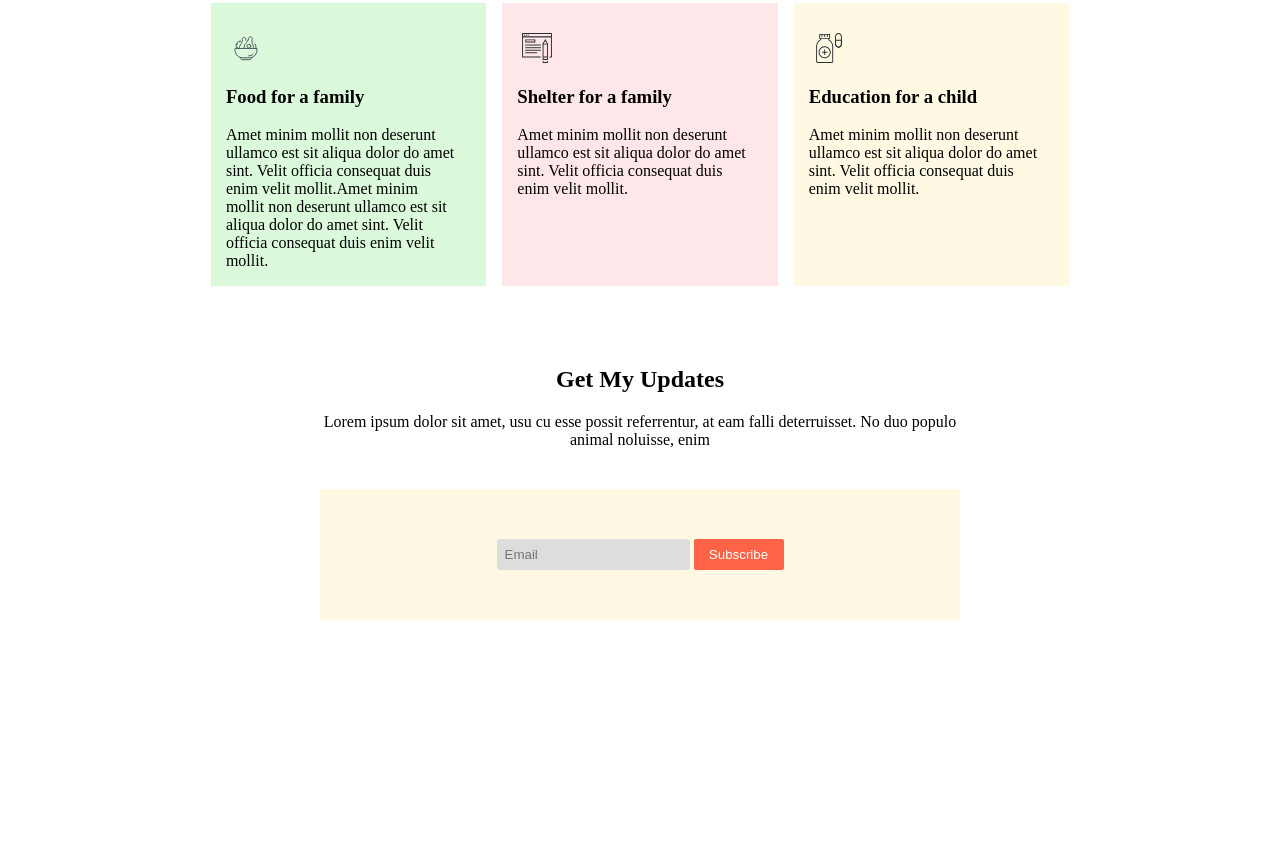
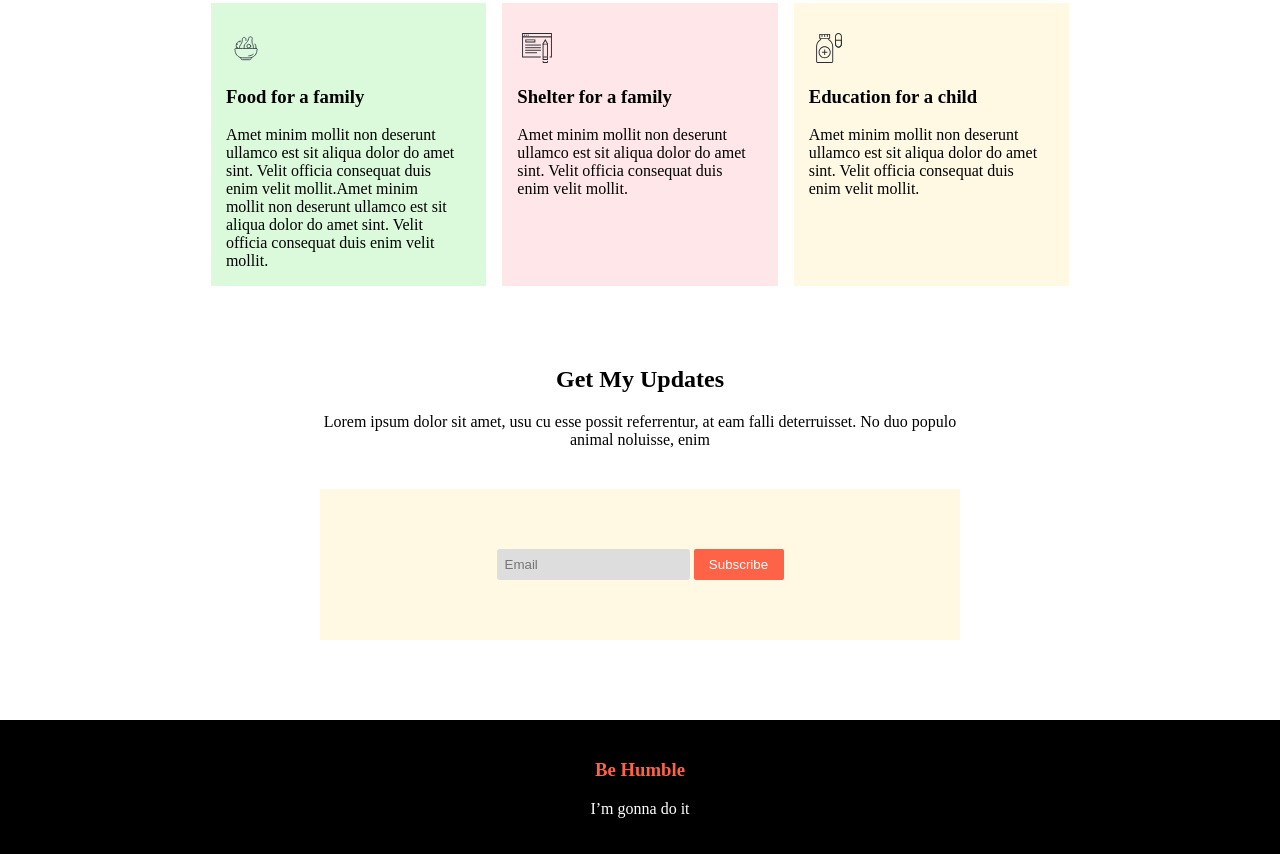
Before and after one commit to atik94/donate-today, a plain HTML site: page index.html in a window 1280 px wide. Shown: the part 1257-2111 px from the top of the page. Before the commit the page ends 1877 px from the top, so only its background shows below. Drawn offline with Linux system fonts and the light colour scheme.

Commit message:
Footer  section commit

```diff
--- a/index.html
+++ b/index.html
@@ -92,5 +92,11 @@
       </div>
     </section>
     <!--End donate plan section-->
+    <footer id="footer-bg">
+      <div class="main-footer">
+        <h3>Be Humble</h3>
+        <p>I’m gonna do it</p>
+      </div>
+    </footer>
   </body>
 </html>
--- a/style.css
+++ b/style.css
@@ -121,8 +121,9 @@ section {
 }
 #footer-top-one {
   background-color: #fff9e3;
-  padding: 50px 0px;
+  padding: 60px 0px;
   margin-top: 40px;
+  margin-bottom: 80px;
 }
 #footer-top-email {
   padding: 8px;
@@ -141,3 +142,14 @@ section {
   width: 90px;
 }
 /*End footer top section*/
+.main-footer {
+  text-align: center;
+  color: #fff;
+  padding: 20px;
+}
+.main-footer h3 {
+  color: tomato;
+}
+#footer-bg {
+  background-color: #000;
+}
```
